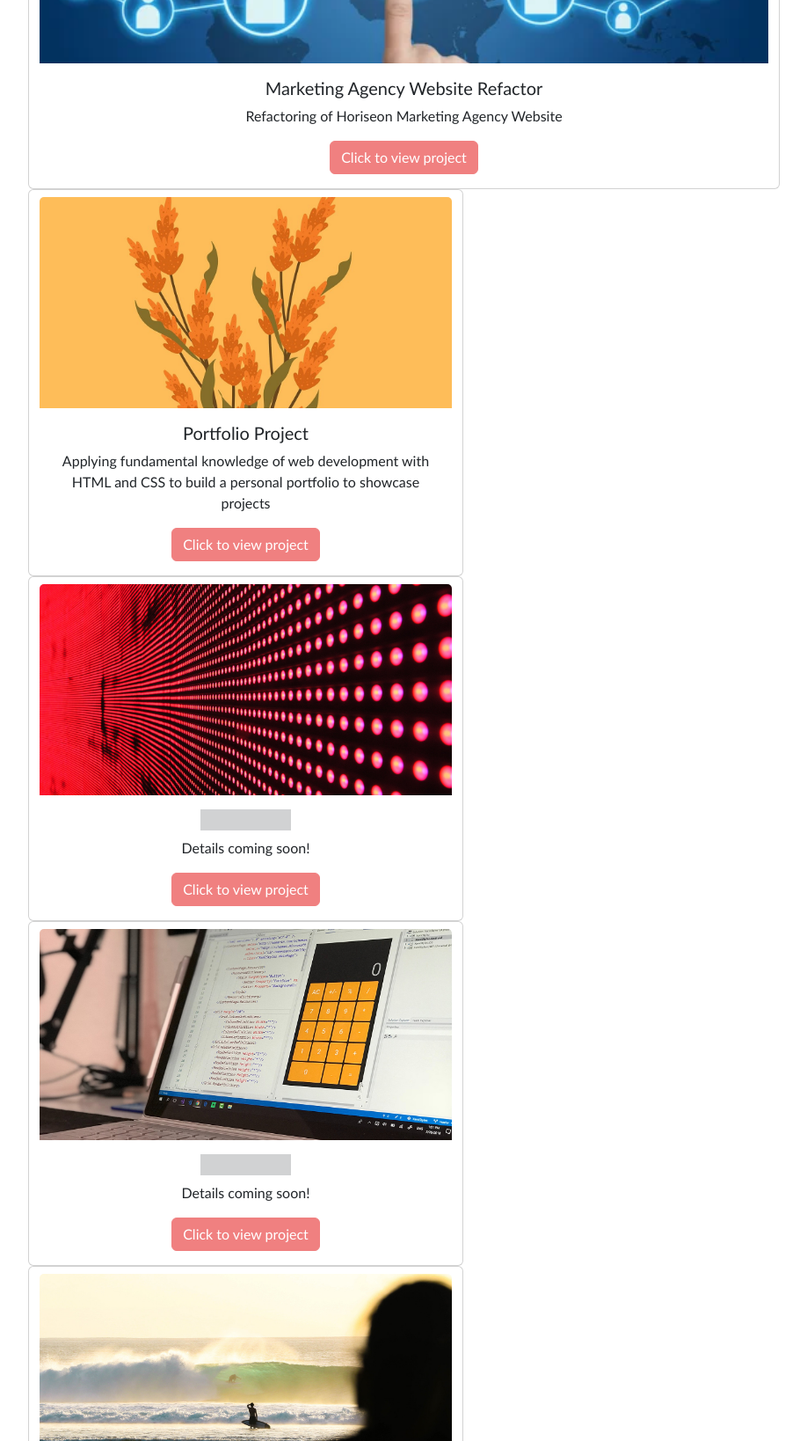
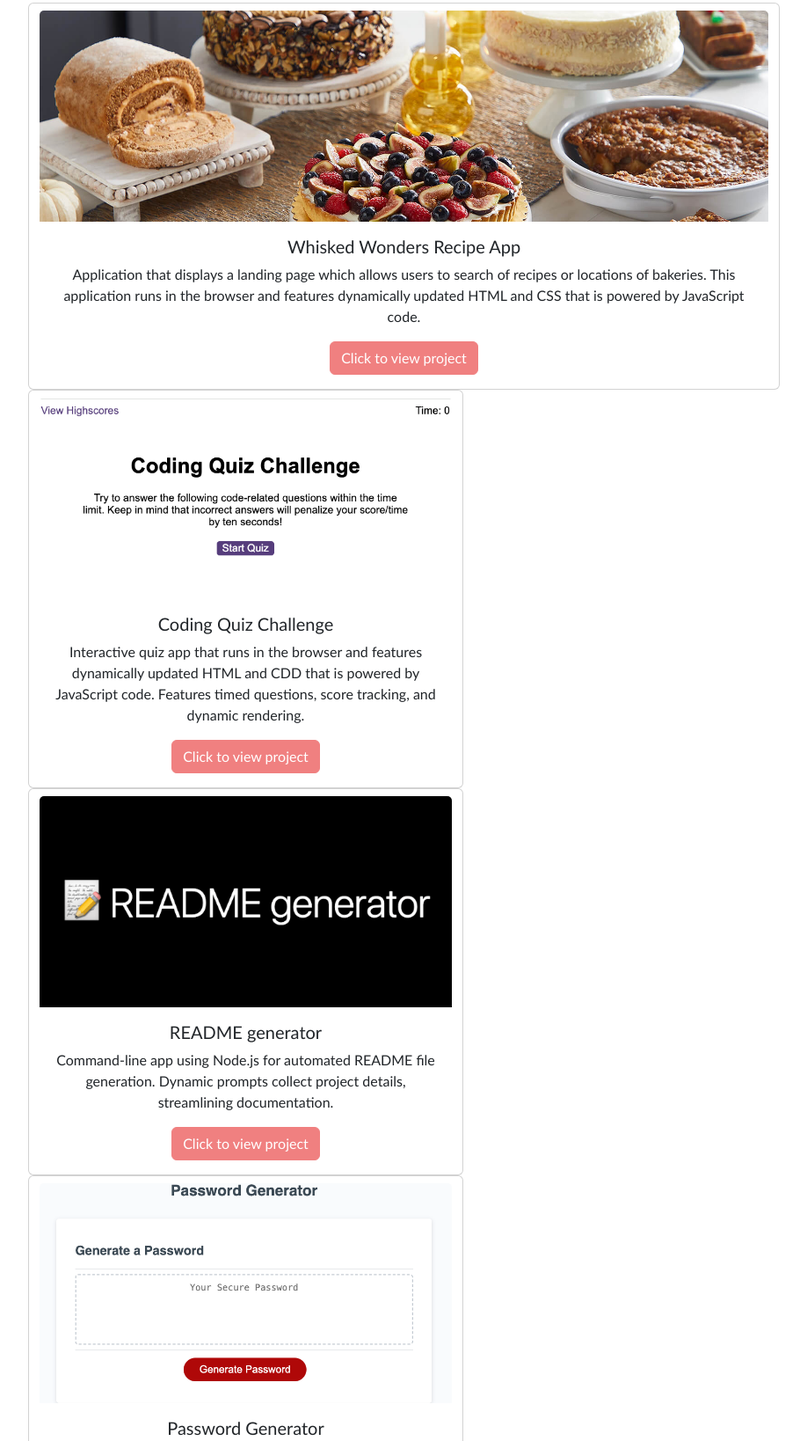
Before and after one commit to Chae-Lee/Bootstrap-Portfolio, a plain HTML site: page index.html in a window 1280 px wide. Shown: the part 883-2521 px from the top of the page at 88% size, without its empty margins (323-1241 px from the left). Drawn offline with nearby package versions, Linux system fonts and the light colour scheme.

Commit message:
updates of projects

```diff
--- a/index.html
+++ b/index.html
@@ -25,7 +25,7 @@
         <div class="collapse navbar-collapse position-absolute top-0 end-0" id="navbarNav">
           <ul class="navbar-nav">
             <li class="nav-item fs-3 px-2">
-              <a class="nav-link active" aria-current="page" href="#headline">About Me</a>
+              <a class="nav-link" aria-current="page" href="#about">About Me</a>
             </li>
             <li class="nav-item fs-3 px-2">
               <a class="nav-link" href="#workTitle">Work</a>
@@ -63,8 +63,8 @@
             <h3>About Me</h3>
           </div>
           <div class="col-sm-9 text-start mt-3 fs-4">
-            <p> Hello my name is Kate and I am currently learning Frontend Web development. This is my portfolio where I will be showcasing projects I have been working on. Currently only the porjects I have completed are shown below. </p>
-            <p> I will be seeking a position as a Frontend Web Developer once I have completed my bootcamp.</p>
+            <p> Hello my name is Kate and I am an effective and reliable communicator transitioning from HR to Web development with a unique blend of skills combining HR insights with emerging expertise in HTML, CSS and JavaScript.  This is my portfolio where I will be showcasing projects I have been working on. The projects I have completed are shown below. </p>
+            <p> I am a self-motivated individual that is passionate about continuous learning, collaboration and delivering exceptional user experiences. Eager to leverage emerging technical skills in frontend development to contribute innovative solutions and enhance web applications, I will be seeking a position as a Frontend Web Developer </p>
           </div>
         </div>
       </div>
@@ -83,38 +83,38 @@
           <div id="workGridArea" class="row">
 <!--Main Project-->
             <div class="card pt-2">
-              <img src="./images/marketplace.jpeg" class="card-img-top" alt="Marketplace image" style="height: 240px">
+              <img src="./images/bakery-2.jpeg" class="card-img-top" alt="table with different types of cakes" style="height: 240px">
               <div class="card-body">
-                <h5 class="card-title">Marketing Agency Website Refactor</h5>
-                <p class="card-text">Refactoring of Horiseon Marketing Agency Website </p>
-                <a href="https://chae-lee.github.io/Market-website-refactor/" target="_blank" class="btn btn-primary">Click to view project</a>
+                <h5 class="card-title">Whisked Wonders Recipe App</h5>
+                <p class="card-text">Application that displays a landing page which allows users to search of recipes or locations of bakeries. This application runs in the browser and features dynamically updated HTML and CSS that is powered by JavaScript code. </p>
+                <a href="https://chae-lee.github.io/whisked-wonders/" target="_blank" class="btn btn-primary">Click to view project</a>
               </div>
             </div>
 <!--Project 1-->
             <div class="card col-md-5 pt-2" style="width:495px">
-              <img src="./images/yellow-flowers-8297511_1280.jpg" class="card-img-top" alt="yellow flowers" style="height: 240px">
+              <img src="./images/coding-quiz-landingpage.png" class="card-img-top" alt="coding quiz landing page" style="height: 229px">
               <div class="card-body">
-                <h5 class="card-title"> Portfolio Project</h5>
-                <p class="card-text">Applying fundamental knowledge of web development with HTML and CSS to build a personal portfolio to showcase projects </p>
-                <a href="https://chae-lee.github.io/portfolio/" target="_blank" class="btn btn-primary">Click to view project</a>
+                <h5 class="card-title"> Coding Quiz Challenge</h5>
+                <p class="card-text">Interactive quiz app that runs in the browser and features dynamically updated HTML and CDD that is powered by JavaScript code. Features timed questions, score tracking, and dynamic rendering.  </p>
+                <a href="https://chae-lee.github.io/coding-quiz/" target="_blank" class="btn btn-primary">Click to view project</a>
               </div>
             </div>
 <!--Project 2-->
             <div class="card col-md-5 pt-2" style="width:495px">
-              <img src="./images/02-portfolio-1.jpg" class="card-img-top" alt="LED image" style="height: 240px">
-              <div class="card-body placeholder-glow">
-                <h5 class="card-title placeholder"> Placeholder</h5>
-                <p class="card-text">Details coming soon!</p>
-                <a href="#" target="_blank" class="btn btn-primary">Click to view project</a>
+              <img src="./images/readme-generator-screenshot.png" class="card-img-top" alt="black background with white text readme generator writing" style="height: 240px">
+              <div class="card-body">
+                <h5 class="card-title"> README generator</h5>
+                <p class="card-text">Command-line app using Node.js for automated README file generation. Dynamic prompts collect project details, streamlining documentation. </p>
+                <a href="https://github.com/Chae-Lee/readme-generator" target="_blank" class="btn btn-primary">Click to view project</a>
               </div>
             </div>
 <!--Project 3-->
             <div class="card col-md-5 pt-2" style="width:495px">
-              <img src="./images/02-portfolio-2.jpg" class="card-img-top" alt="calculator image" style="height: 240px">
-              <div class="card-body placeholder-glow">
-                <h5 class="card-title placeholder"> Placeholder</h5>
-                <p class="card-text">Details coming soon!</p>
-                <a href="#" target="_blank" class="btn btn-primary">Click to view project</a>
+              <img src="./images/password-generator.png" class="card-img-top" alt="password generator landing page" style="height: 250px">
+              <div class="card-body">
+                <h5 class="card-title"> Password Generator</h5>
+                <p class="card-text">JavaScript application that can be used to generate a random password in the browser. This application runs in the browser and features dynamically updated HTML and CSS that is powered by JavaScript code.</p>
+                <a href="https://chae-lee.github.io/password-generator/" target="_blank" class="btn btn-primary">Click to view project</a>
               </div>
             </div>
 <!--Project 4-->
@@ -186,7 +186,7 @@
       <div class="col-sm-9 text-start mt-3 fs-4">
         <p> The following skill will be gained through the Frontend Web Development bootcamp: </p>
           <li>HTML, CSS, and JavaScript</li>
-          <li>Bootstrap, JQuery, JSON, AJAX</li>
+          <li>Bootstrap, JQuery, JSON </li>
           <li>Frameworks: Node.js, ES6, OOP, React</li>
           <li>Manipulate page information and create interactivity using jQuery and React</li>
           <li>Build modern web applications using Node.js and React</li>
@@ -206,9 +206,9 @@
             <div class="col-sm-9 text-start" id="contactLinks">
               <div class="text-center">
                 <a href="mailto:katelee1129@gmail.com" target="_blank" class="ms-5 px-4 btn btn-primary" > Email </a>
-                <a href="#" class="ms-5 px-4 btn btn-primary">katelee@website.com</a>
+                <a href="https://chae-lee.github.io/bootstrap-portfolio/" class="ms-5 px-4 btn btn-primary">Portfolio</a>
                 <a href="https://github.com/Chae-Lee" target="_blank" class="ms-5 px-4 btn btn-primary">GitHub</a>
-                <a href="#" class="ms-5 px-4 btn btn-primary"> Linkedin </a>
+                <a href="www.linkedin.com/in/kate-chaerin-lee" class="ms-5 px-4 btn btn-primary"> Linkedin </a>
               </div>
             </div>
           </div>
```
Also changed, not shown: images/bakery-2.jpeg (added), images/coding-quiz-landingpage.png (added), images/password-generator.png (added), images/readme-generator-screenshot.png (added), 1 other file.
